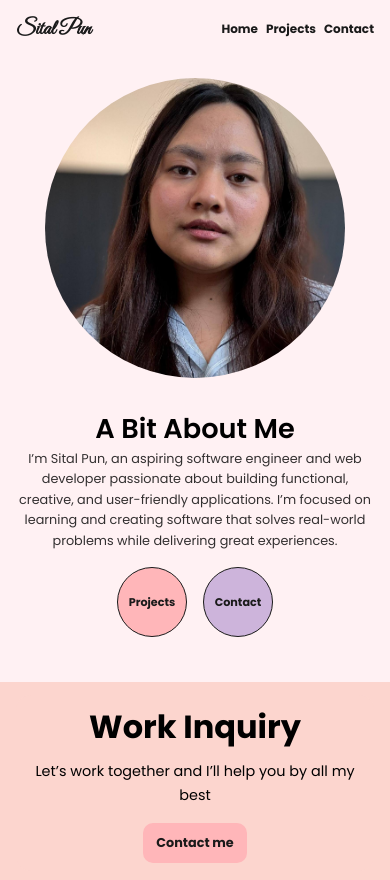
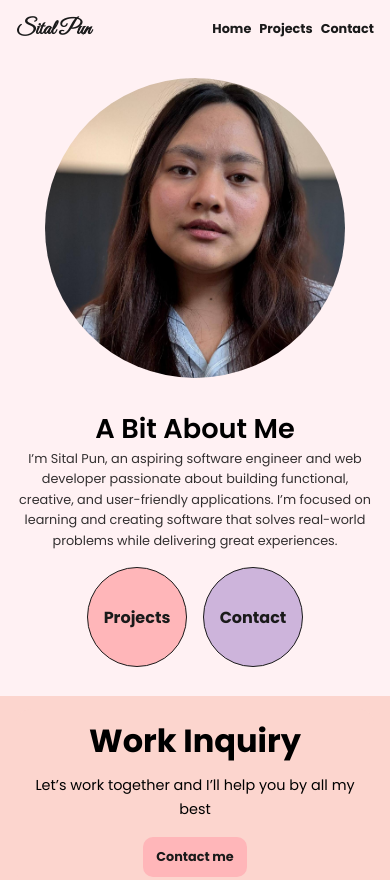
Before and after one commit to spun21m/cu-portfolio-project, a plain HTML site: page index.html in a window 390 px wide. Shown: the top 880 px of the page. Drawn offline with Linux system fonts and the light colour scheme.

Commit message:
Home page spacing and font sie fixed

```diff
--- a/style.css
+++ b/style.css
@@ -142,7 +142,6 @@ p {
   width: 130px;
   height: 130px;
   border-radius: 50%;
-
   color: var(--primary-color-text);
   text-decoration: none;
   font-weight: bold;
@@ -167,19 +166,21 @@ p {
   background-color: var(--background-color);
 }
 
-
-.project-details-container, .project-container {
+.project-details-container,
+.project-container {
   max-width: 900px;
   margin: 40px auto;
 }
 
-.project-details-container h2, .project-container h2 {
+.project-details-container h2,
+.project-container h2 {
   text-align: center;
   font-size: 3rem;
   margin-bottom: 2rem;
 }
 
-.project-details-container h3, .project-container h3 {
+.project-details-container h3,
+.project-container h3 {
   font-size: 1rem;
   padding-bottom: 1.2rem;
   opacity: 0.9;
@@ -237,7 +238,6 @@ p {
     rgba(255, 170, 165, 0.1)
   );
 }
-
 
 /* .project-image {
   width: 100%;
@@ -629,7 +629,7 @@ footer {
   }
 
   nav ul {
-    font-size: 12px;
+    font-size: 0.8rem;
     gap: 0.5rem;
   }
 
@@ -666,12 +666,13 @@ footer {
     gap: 1rem;
     justify-content: center;
     align-items: center;
-    margin: 1rem 0;
+    margin-top: 1rem;
   }
+
   .btn-link {
-    width: 70px;
-    height: 70px;
-    font-size: 0.7rem;
+    width: 100px;
+    height: 100px;
+    font-size: 1rem;
   }
 
   .contact-container {
@@ -738,10 +739,10 @@ footer {
     font-size: 14px;
   }
 
-  .project-container, .project-details-container {
+  .project-container,
+  .project-details-container {
     max-width: 400px;
     margin: 20px auto;
-
   }
 
   .project-container h2 {
@@ -749,33 +750,28 @@ footer {
     margin-bottom: 1rem;
   }
 
-
   .project-container h3 {
     font-size: 0.7rem;
     padding-bottom: 0;
   }
-
 
   .project-card {
     width: 350px;
     height: 300px;
   }
 
-
-.project-details-container h2{
+  .project-details-container h2 {
     font-size: 1.5rem;
     margin-bottom: 1rem;
   }
 
-.project-details-container p{
+  .project-details-container p {
     font-size: 0.8rem;
     margin-top: 0.5rem;
     text-align: center;
   }
 
-
   .project-image {
-
     height: 200px;
     margin: 1rem auto;
   }
@@ -784,9 +780,7 @@ footer {
     font-size: 1rem;
   }
   .next-project {
-
     font-size: 1rem;
-
   }
   footer {
     padding: 0.8rem 1rem;
```
Lines whose indentation alone changed are shown as unchanged.
